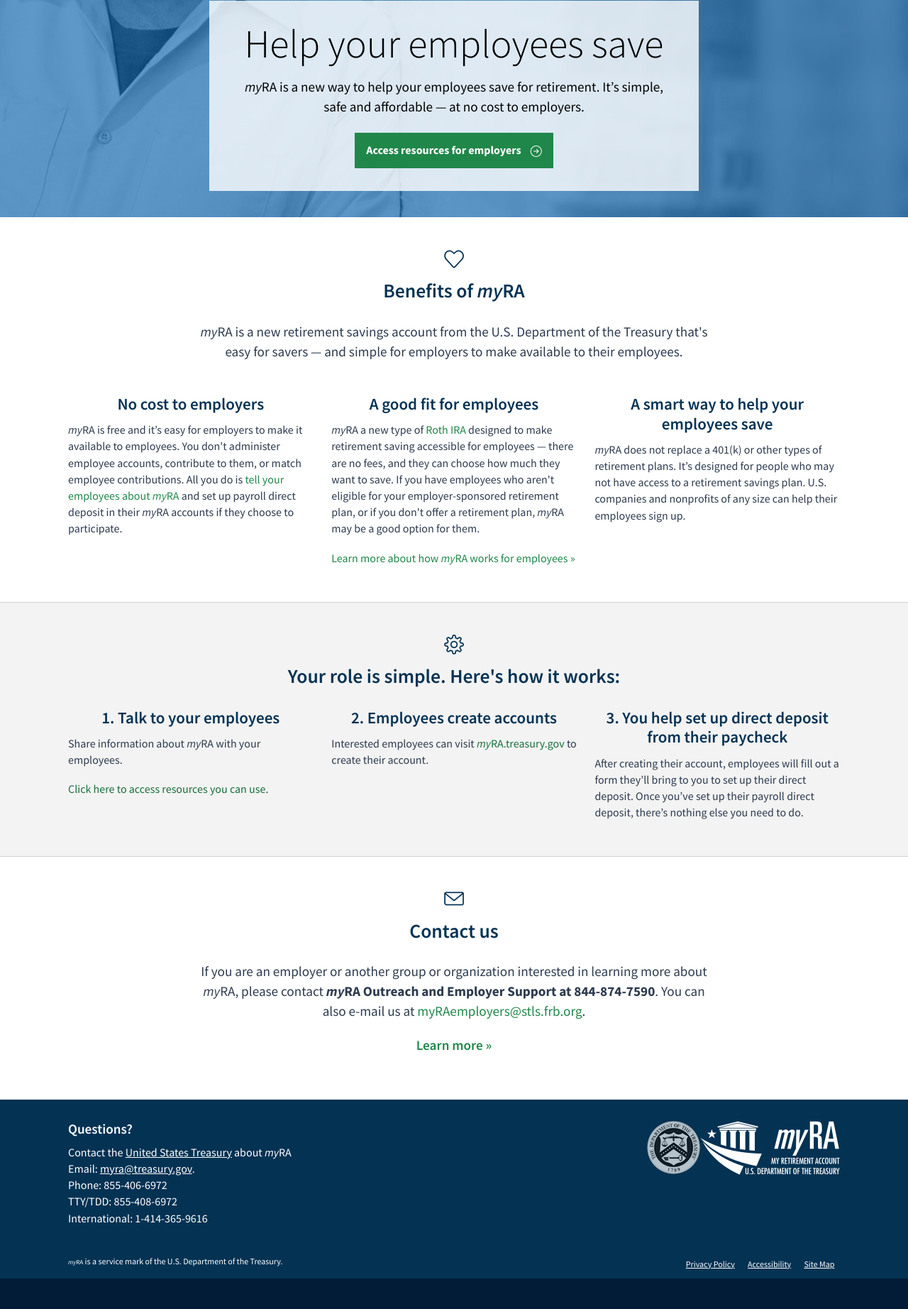
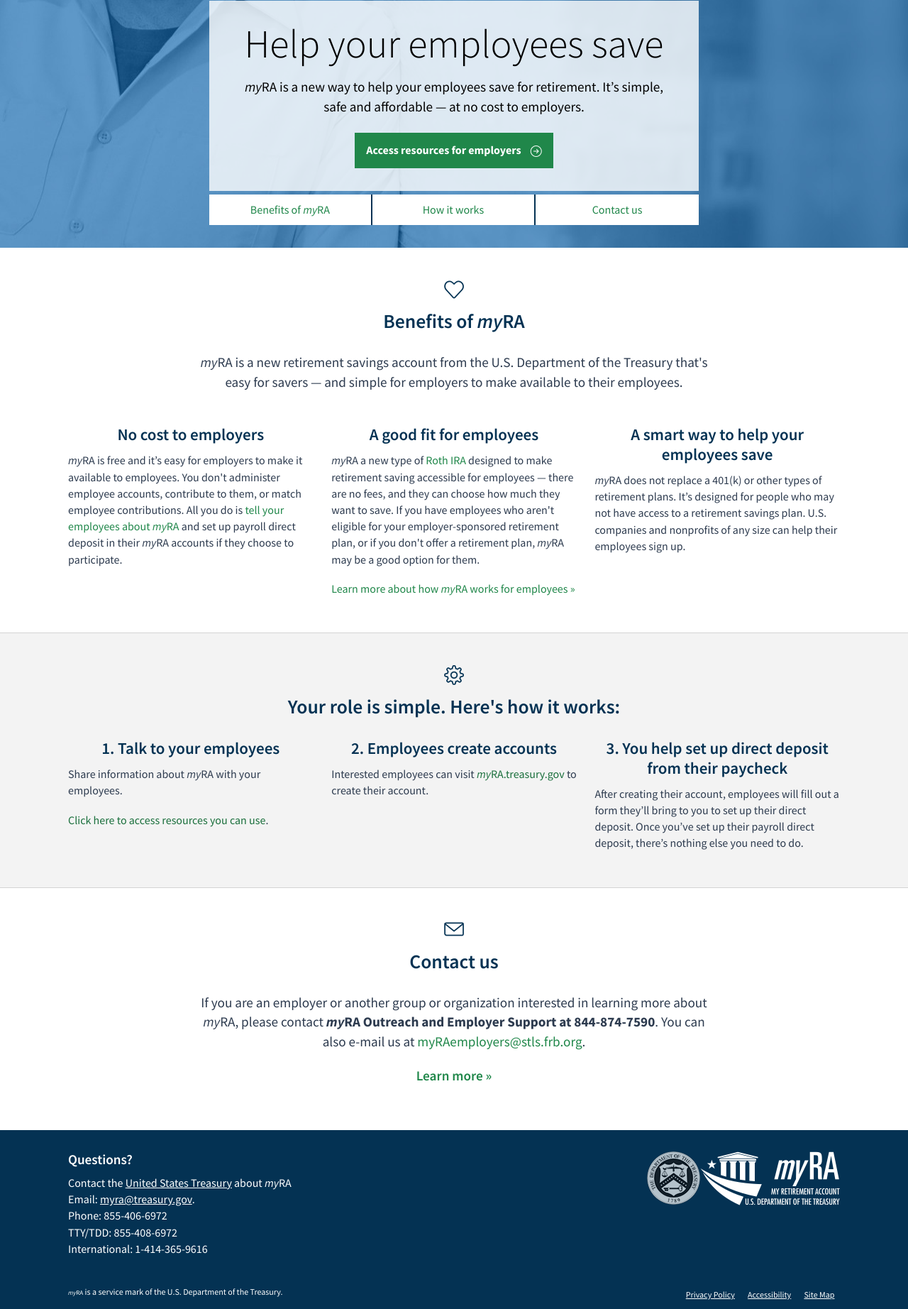
Before and after one commit to 18F/myra, a Jekyll site: the page built from employers/index.html, in a window 1280 px wide, cut to the strip 509-2353 px from the top of the page. Shown: the whole strip at 71% size. Built offline with Jekyll 4.4.1, drawn with Linux system fonts in a browser that asks for light colours; before the commit the page ends 2310 px from its top, so only the background shows below that.

Commit message:
Adding the new page nav to the employer page

```diff
--- a/employers/index.html
+++ b/employers/index.html
@@ -16,7 +16,13 @@
         <p class="lead-text"><span class="myra">myRA</span> is a new way to help your employees save for retirement. It’s simple, safe and affordable &mdash; at no cost to employers.</p>
         <a class="button" href="{{ site.baseurl }}/employers/resources/">Access resources for employers <i class="icon-arrow-right"></i></a>
       </div>
-
+      <nav class="hero__nav">
+        <ul role="tablist" class="tablist">
+          <li><a class="scroll-link" role="tab" href="#benefits"><span class="nav-label"> Benefits of <span class="myra">myRA</span></span></a></li>
+          <li><a class="scroll-link" role="tab" href="#how"><span class="nav-label">How it works</span></a></li>
+          <li><a class="scroll-link" role="tab" href="#contact"><span class="nav-label">Contact us</span></a></li>
+        </ul>
+      </nav>
     </div>
   </div>
 </div>
--- a/static/_sass/components/_hero.scss
+++ b/static/_sass/components/_hero.scss
@@ -212,3 +212,24 @@
   }
 
 }
+
+.employer {
+  .hero__nav {
+    .tablist li {
+      width: 100%;
+      border-right: none;
+    }
+  }
+  @include media($medium-up) {
+    .hero__nav {
+      .tablist li {
+        width: 33.3333%;
+        border-right: 2px solid $myra-blue1;
+
+        &:last-child {
+          border-right: none;
+        }
+      }
+    }
+  }
+}
```
